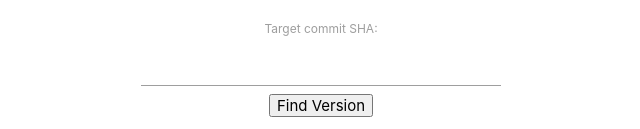
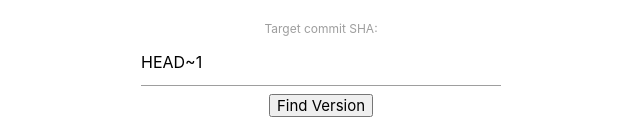
Before and after one commit to LevyMatan/version_finder, an Electron app: page index.html in a window 1200 px wide. Shown: the part 728-857 px from the top of the page, 279-919 px from the left. Drawn offline with Linux system fonts and the light colour scheme; no server answers.

Commit message:
chore: Update commit-sha input with default value of "HEAD~1"

```diff
--- a/index.html
+++ b/index.html
@@ -46,7 +46,7 @@
             </div>
 
             <label for="commit-sha">Target commit SHA:</label><br>
-            <input type="text" id="commit-sha" name="commit-sha"><br>
+            <input type="text" id="commit-sha" name="commit-sha" value="HEAD~1"><br>
             <!-- make the submit button -->
             <input type="submit" id="find-version" value="Find Version">
         </form>
```
